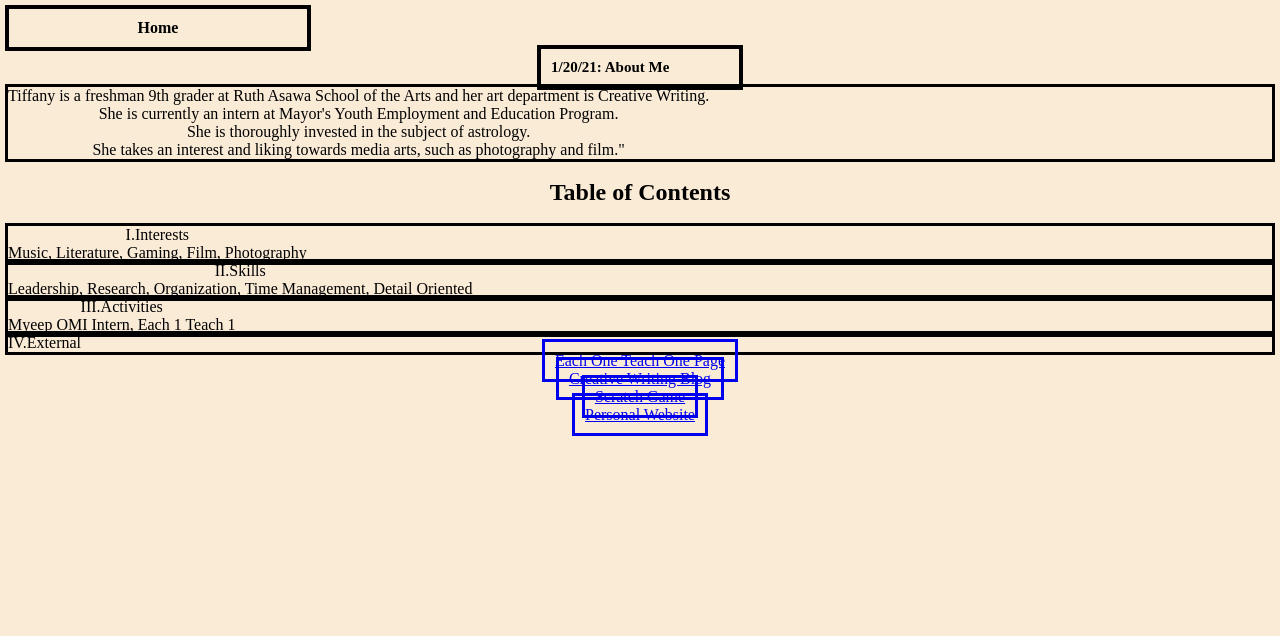
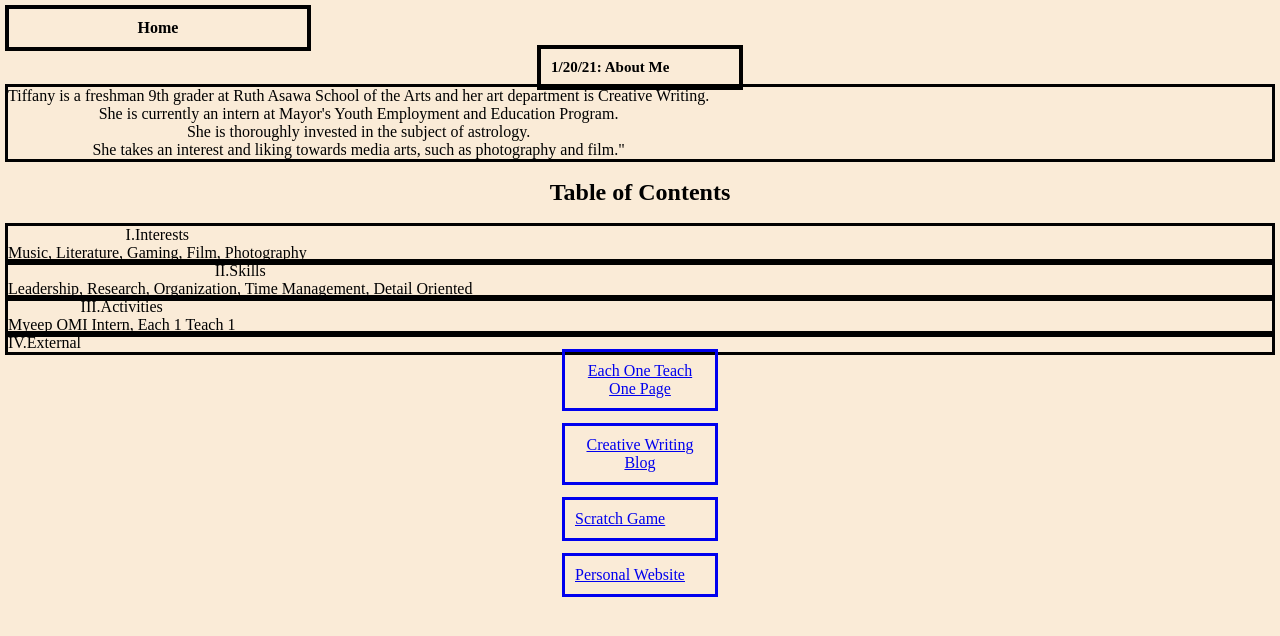
Before and after one commit to tiffanydong06/tiffanydong06.github.io, a plain HTML site: page index.html in a window 1280 px wide. Drawn offline with Linux system fonts and the light colour scheme.

Commit message:
strawberry

```diff
--- a/index.html
+++ b/index.html
@@ -47,13 +47,15 @@
 }
 
 a {
-    width: 300 px;
+    width: 150px;
     border: 1 px solid black;
     padding: 10px;
     outline-width: medium;
     outline-style:solid;
     box-sizing: border-box;
     text-align: center;
+    margin: auto;
+    display: flex;
 }
     </style>
     <div align="center"><strong>Home</strong></div>
```
